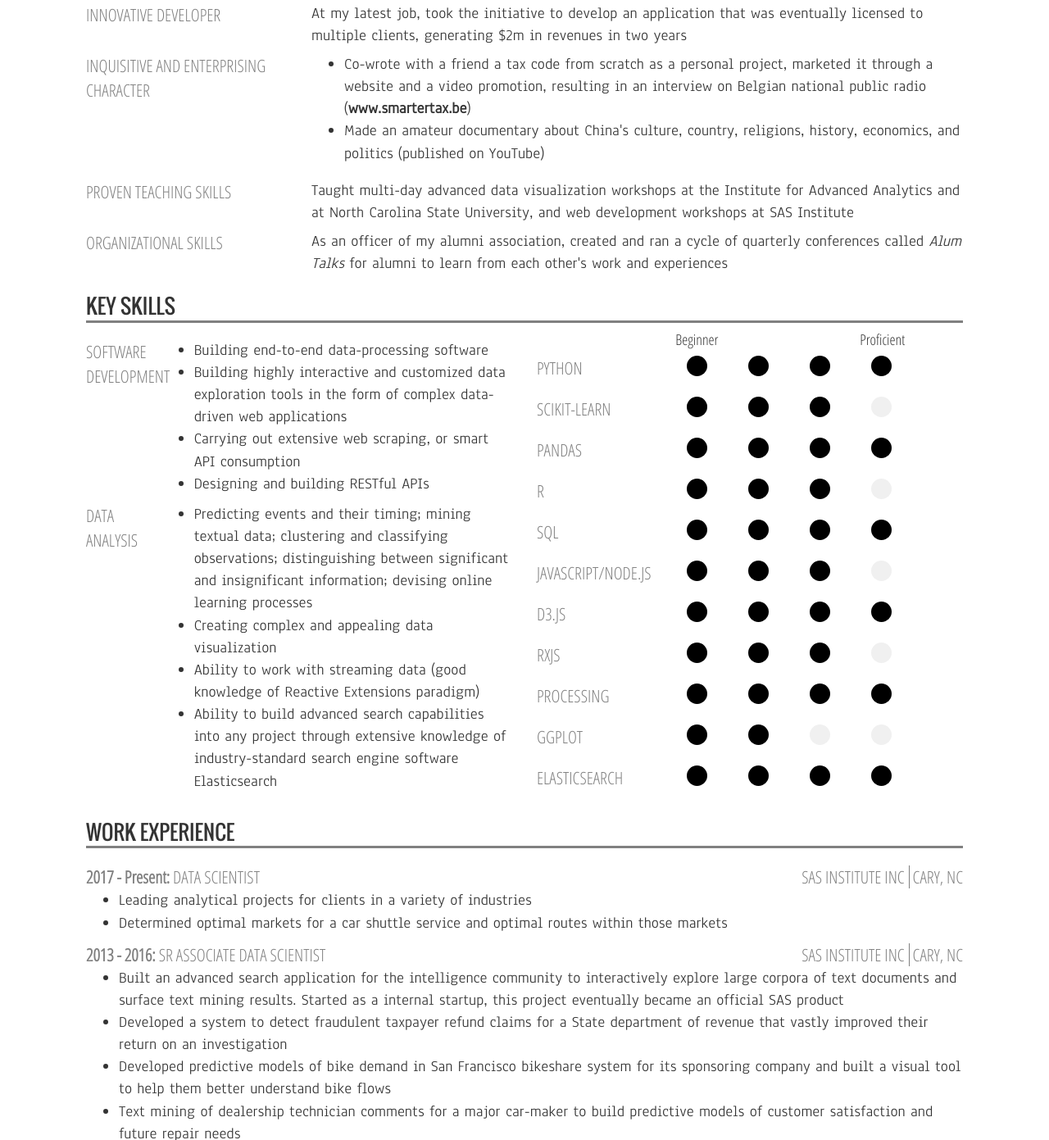
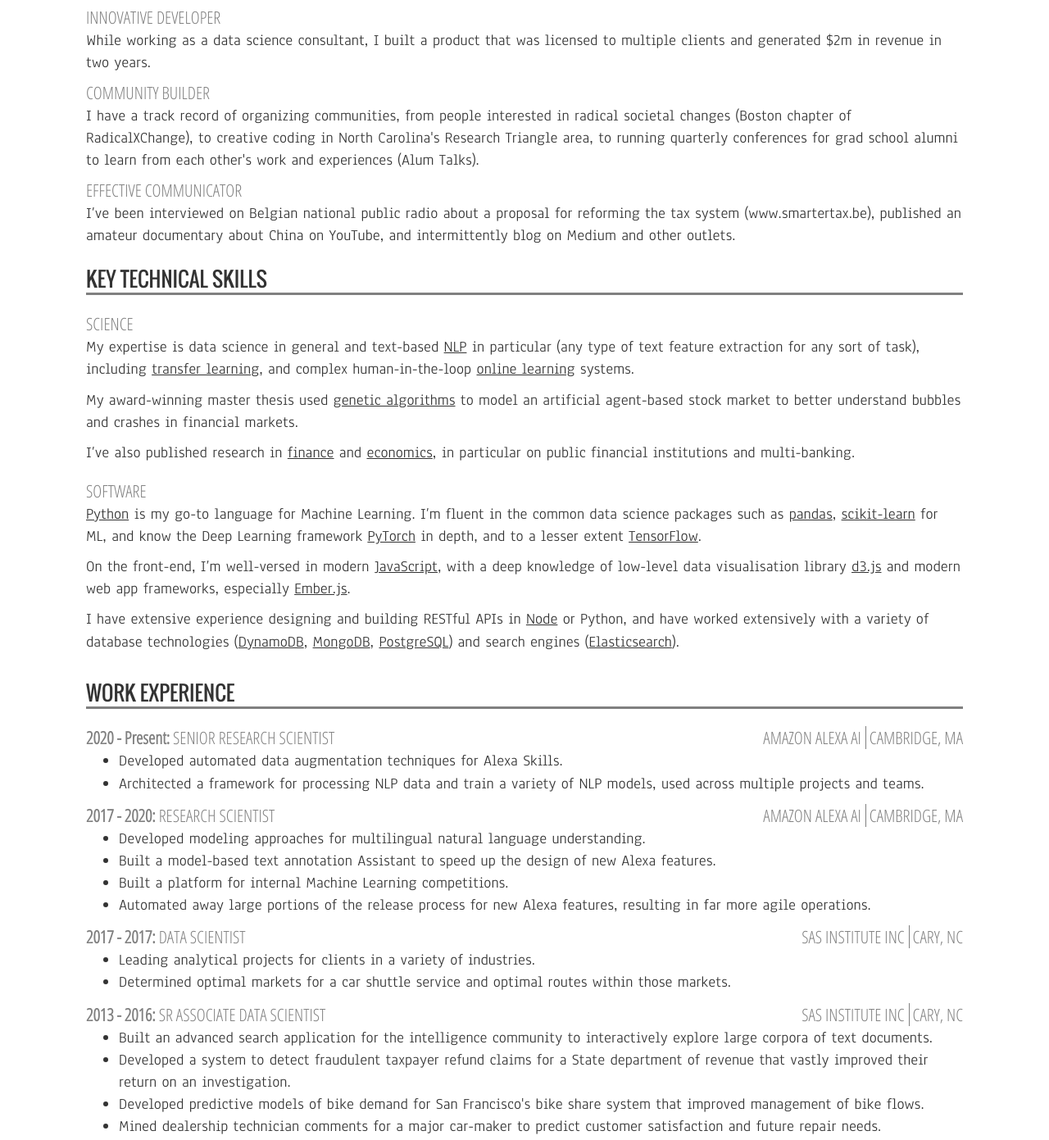
Before and after one commit to cwarny/cwarny.github.io, a plain HTML site: page index.html in a window 1280 px wide. Shown: the part 525-1916 px from the top of the page at 82% size. Drawn offline with Linux system fonts and the light colour scheme.

Commit message:
Updated 4/2020

```diff
--- a/index.html
+++ b/index.html
@@ -18,7 +18,7 @@
 				</div>
 				<div class="row">
 					<div class="col-xs-12">
-						<div class="tagline">DATA SCIENTIST, DEVELOPER, BUSINESS ENGINEER</div>
+						<div class="tagline">DATA SCIENTIST, SOFTWARE DEVELOPER, BUSINESS ENGINEER</div>
 					</div>
 				</div>
 			</div>
@@ -44,6 +44,8 @@
 						<span class="col-xs-10">@cwarny</span>
 						<i class="col-xs-1 fa fa-vimeo-square"></i>
 						<span class="col-xs-10">vimeo.com/cwarny</span>
+						<i class="col-xs-1 fa fa-medium"></i>
+						<span class="col-xs-10">medium.com/@cwarny</span>
 					</div>
 				</div>
 			</div>
@@ -51,7 +53,7 @@
 		<hr>
 		<div class="row">
 			<div class="col-xs-12">
-				<div class="well about">I am a data scientist with strong software development skills and a background in economics and business management. I can work with large quantities of data and analyze it using advanced data mining and data visualization techniques to shed light on complex problems. I am an enterprising team player comfortable working at the crossing of many disciplines, eager to lead teams, not afraid of taking risks, and able to combine highly technical analysis with broad strategic and economic reasoning, as well as to express complex ideas effectively.</div>
+				<div class="well about">I am a data scientist with strong software development skills and a background in economics and business management. Fluent in the latest machine learning techniques, I can work with all sorts of data to shed light on complex problems or build end-to-end data-driven products. I am enterprising, comfortable working at the crossing of many disciplines, experienced at leading teams, not afraid of taking risks, and able to combine highly technical analysis with broad strategic and economic reasoning, as well as to express complex ideas effectively.</div>
 			</div>
 		</div>
 		<div class="row">
@@ -63,36 +65,38 @@
 				</div>
 				<br>
 				<div class="row">
-					<div class="col-xs-12">
+					<div class="col-xs-12 section-title">ACCOMPLISHED DATA SCIENTIST</div>
+				</div>
 				<div class="row">
-							<div class="col-xs-3 section-title">DATA SCIENTIST</div>
-							<div class="col-xs-9 section-content">Five years of practical experience as a data scientist, from sourcing many types of data, to building processing and analytical pipelines, to serving the data through RESTful APIs, to crafting sophisticated web-based applications and exploratory interfaces around it</div>
-						</div>
-						<div class="padded"></div>
-						<div class="row">
-							<div class="col-xs-3 section-title">INNOVATIVE DEVELOPER</div>
-							<div class="col-xs-9 section-content">At my latest job, took the initiative to develop an application that was eventually licensed to multiple clients, generating $2m in revenues in two years</div>
-						</div>
-						<div class="padded"></div>
-						<div class="row">
-							<div class="col-xs-3 section-title">INQUISITIVE AND ENTERPRISING CHARACTER</div>
-							<div class="col-xs-9 section-content">
-								<ul>
-									<li>Co-wrote with a friend a tax code from scratch as a personal project, marketed it through a website and a video promotion, resulting in an interview on Belgian national public radio (<strong>www.smartertax.be</strong>)</li>
-									<li>Made an amateur documentary about China's culture, country, religions, history, economics, and politics (published on YouTube)</li>
-								</ul>
+					<div class="col-xs-12 section-content">
+						At Alexa AI, I have authored complex neural net-based NLP frameworks, pushed the science of multilingual natural language understanding, and built advanced end-to-end human-in-the-loop annotation systems.
 					</div>
 				</div>
 				<div class="padded"></div>
 				<div class="row">
-							<div class="col-xs-3 section-title">PROVEN TEACHING SKILLS</div>
-							<div class="col-xs-9 section-content">Taught multi-day advanced data visualization workshops at the Institute for Advanced Analytics and at North Carolina State University, and web development workshops at SAS Institute</div>
+					<div class="col-xs-12 section-title">INNOVATIVE DEVELOPER</div>
+				</div>
+				<div class="row">
+					<div class="col-xs-12 section-content">
+						While working as a data science consultant, I built a product that was licensed to multiple clients and generated $2m in revenue in two years.
+					</div>
 				</div>
 				<div class="padded"></div>
 				<div class="row">
-							<div class="col-xs-3 section-title">ORGANIZATIONAL SKILLS</div>
-							<div class="col-xs-9 section-content">As an officer of my alumni association, created and ran a cycle of quarterly conferences called <em>Alum Talks</em> for alumni to learn from each other's work and experiences</div>
+					<div class="col-xs-12 section-title">COMMUNITY BUILDER</div>
 				</div>
+				<div class="row">
+					<div class="col-xs-12 section-content">
+						I have a track record of organizing communities, from people interested in radical societal changes (Boston chapter of RadicalXChange), to creative coding in North Carolina's Research Triangle area, to running quarterly conferences for grad school alumni to learn from each other's work and experiences (Alum Talks).
+					</div>
+				</div>
+				<div class="padded"></div>
+				<div class="row">
+					<div class="col-xs-12 section-title">EFFECTIVE COMMUNICATOR</div>
+				</div>
+				<div class="row">
+					<div class="col-xs-12 section-content">
+						I’ve been interviewed on Belgian national public radio about a proposal for reforming the tax system (www.smartertax.be), published an amateur documentary about China on YouTube, and intermittently blog on Medium and other outlets.
 					</div>
 				</div>
 			</div>
@@ -102,200 +106,31 @@
 			<div class="col-xs-12">
 				<div class="row">
 					<div class="col-xs-12">
-						<div class="subtitle">KEY SKILLS</div>
+						<div class="subtitle">KEY TECHNICAL SKILLS</div>
 					</div>
 				</div>
 				<br>
 				<div class="row">
-					<div class="col-xs-6">
+					<div class="col-xs-12">
 						<div class="row">
-							<div class="col-xs-2">
-								<div class="section-title">SOFTWARE DEVELOPMENT</div>
+							<div class="col-xs-12 section-title">SCIENCE</div>
 						</div>
-							<div class="col-xs-10">
-								<div class="section-content">
-									<ul>
-										<li>Building end-to-end data-processing software</li>
-										<li>Building highly interactive and customized data exploration tools in the form of complex data-driven web applications</li>
-										<li>Carrying out extensive web scraping, or smart API consumption</li>
-										<li>Designing and building RESTful APIs</li>
-									</ul>
+						<div class="row">
+							<div class="col-xs-12 section-content">
+								<p>My expertise is data science in general and text-based <u>NLP</u> in particular (any type of text feature extraction for any sort of task), including <u>transfer learning</u>, and complex human-in-the-loop <u>online learning</u> systems.</p>
+								<p>My award-winning master thesis used <u>genetic algorithms</u> to model an artificial agent-based stock market to better understand bubbles and crashes in financial markets.</p>
+								<p>I’ve also published research in <u>finance</u> and <u>economics</u>, in particular on public financial institutions and multi-banking.</p>
 							</div>
 						</div>
+						<div class="padded"></div>
+						<div class="row">
+							<div class="col-xs-12 section-title">SOFTWARE</div>
 						</div>
 						<div class="row">
-							<div class="col-xs-2">
-								<div class="section-title">DATA ANALYSIS</div>
-							</div>
-							<div class="col-xs-10">
-								<div class="section-content">
-									<ul>
-										<li>Predicting events and their timing; mining textual data; clustering and classifying observations; distinguishing between significant and insignificant information; devising online learning processes</li>
-										<li>Creating complex and appealing data visualization</li>
-										<li>Ability to work with streaming data (good knowledge of Reactive Extensions paradigm)</li>
-										<li>Ability to build advanced search capabilities into any project through extensive knowledge of industry-standard search engine software Elasticsearch</li>
-									</ul>
-								</div>
-							</div>
-						</div>
-					</div>
-					<div class="col-xs-6">
-						<br>
-						<div class="row">
-							<div class="col-xs-4">
-								<div class="section-title">PYTHON</div>
-							</div>
-							<div class="col-xs-8">
-								<div class="section-content">
-									<div class="circle black">
-										<div style="font-family:'Open Sans Condensed', sans-serif; font-size:18px; position:relative; top:-32px; left:-14px;">Beginner</div>
-									</div>
-									<div class="circle black"></div>
-									<div class="circle black"></div>
-									<div class="circle black">
-										<div style="font-family:'Open Sans Condensed', sans-serif; font-size:18px; position:relative; top:-32px; left:-14px;">Proficient</div>
-									</div>
-								</div>
-							</div>
-						</div>
-						<br>
-						<div class="row">
-							<div class="col-xs-4">
-								<div class="section-title">SCIKIT-LEARN</div>
-							</div>
-							<div class="col-xs-8">
-								<div class="section-content">
-									<div class="circle black"></div>
-									<div class="circle black"></div>
-									<div class="circle black"></div>
-									<div class="circle grey"></div>
-								</div>
-							</div>
-						</div>
-						<br>
-						<div class="row">
-							<div class="col-xs-4">
-								<div class="section-title">PANDAS</div>
-							</div>
-							<div class="col-xs-8">
-								<div class="section-content">
-									<div class="circle black"></div>
-									<div class="circle black"></div>
-									<div class="circle black"></div>
-									<div class="circle black"></div>
-								</div>
-							</div>
-						</div>
-						<br>
-						<div class="row">
-							<div class="col-xs-4">
-								<div class="section-title">R</div>
-							</div>
-							<div class="col-xs-8">
-								<div class="section-content">
-									<div class="circle black"></div>
-									<div class="circle black"></div>
-									<div class="circle black"></div>
-									<div class="circle grey"></div>
-								</div>
-							</div>
-						</div>
-						<br>
-						<div class="row">
-							<div class="col-xs-4">
-								<div class="section-title">SQL</div>
-							</div>
-							<div class="col-xs-8">
-								<div class="section-content">
-									<div class="circle black"></div>
-									<div class="circle black"></div>
-									<div class="circle black"></div>
-									<div class="circle black"></div>
-								</div>
-							</div>
-						</div>
-						<br>
-						<div class="row">
-							<div class="col-xs-4">
-								<div class="section-title">JAVASCRIPT/NODE.JS</div>
-							</div>
-							<div class="col-xs-8">
-								<div class="section-content">
-									<div class="circle black"></div>
-									<div class="circle black"></div>
-									<div class="circle black"></div>
-									<div class="circle grey"></div>
-								</div>
-							</div>
-						</div>
-						<br>
-						<div class="row">
-							<div class="col-xs-4">
-								<div class="section-title">D3.JS</div>
-							</div>
-							<div class="col-xs-8">
-								<div class="section-content">
-									<div class="circle black"></div>
-									<div class="circle black"></div>
-									<div class="circle black"></div>
-									<div class="circle black"></div>
-								</div>
-							</div>
-						</div>
-						<br>
-						<div class="row">
-							<div class="col-xs-4">
-								<div class="section-title">RXJS</div>
-							</div>
-							<div class="col-xs-8">
-								<div class="section-content">
-									<div class="circle black"></div>
-									<div class="circle black"></div>
-									<div class="circle black"></div>
-									<div class="circle grey"></div>
-								</div>
-							</div>
-						</div>
-						<br>
-						<div class="row">
-							<div class="col-xs-4">
-								<div class="section-title">PROCESSING</div>
-							</div>
-							<div class="col-xs-8">
-								<div class="section-content">
-									<div class="circle black"></div>
-									<div class="circle black"></div>
-									<div class="circle black"></div>
-									<div class="circle black"></div>
-								</div>
-							</div>
-						</div>
-						<br>
-						<div class="row">
-							<div class="col-xs-4">
-								<div class="section-title">GGPLOT</div>
-							</div>
-							<div class="col-xs-8">
-								<div class="section-content">
-									<div class="circle black"></div>
-									<div class="circle black"></div>
-									<div class="circle grey"></div>
-									<div class="circle grey"></div>
-								</div>
-							</div>
-						</div>
-						<br>
-						<div class="row">
-							<div class="col-xs-4">
-								<div class="section-title">ELASTICSEARCH</div>
-							</div>
-							<div class="col-xs-8">
-								<div class="section-content">
-									<div class="circle black"></div>
-									<div class="circle black"></div>
-									<div class="circle black"></div>
-									<div class="circle black"></div>
-								</div>
+							<div class="col-xs-12 section-content">
+								<p><u>Python</u> is my go-to language for Machine Learning. I’m fluent in the common data science packages such as <u>pandas</u>, <u>scikit-learn</u> for ML, and know the Deep Learning framework <u>PyTorch</u> in depth, and to a lesser extent <u>TensorFlow</u>.</p>
+								<p>On the front-end, I’m well-versed in modern <u>JavaScript</u>, with a deep knowledge of low-level data visualisation library <u>d3.js</u> and modern web app frameworks, especially <u>Ember.js</u>.</p>
+								<p>I have extensive experience designing and building RESTful APIs in <u>Node</u> or Python, and have worked extensively with a variety of database technologies (<u>DynamoDB</u>, <u>MongoDB</u>, <u>PostgreSQL</u>) and search engines (<u>Elasticsearch</u>).</p>
 							</div>
 						</div>
 					</div>
@@ -314,7 +149,53 @@
 				<div class="row">
 					<div class="col-xs-12">
 						<span class="section-title">
-							<strong>2017 - Present: </strong>
+							<strong>2020 - Present: </strong>
+							SENIOR RESEARCH SCIENTIST
+							<span class="pull-right">
+								<span class="vline">AMAZON ALEXA AI</span>
+								<span>CAMBRIDGE, MA</span>
+							</span>
+						</span>
+					</div>
+				</div>
+				<div class="row">
+					<div class="col-xs-12">
+						<div class="section-content">
+							<ul>
+								<li>Developed automated data augmentation techniques for Alexa Skills.</li>
+								<li>Architected a framework for processing NLP data and train a variety of NLP models, used across multiple projects and teams.</li>
+							</ul>
+						</div>
+					</div>
+				</div>
+				<div class="row">
+					<div class="col-xs-12">
+						<span class="section-title">
+							<strong>2017 - 2020: </strong>
+							RESEARCH SCIENTIST
+							<span class="pull-right">
+								<span class="vline">AMAZON ALEXA AI</span>
+								<span>CAMBRIDGE, MA</span>
+							</span>
+						</span>
+					</div>
+				</div>
+				<div class="row">
+					<div class="col-xs-12">
+						<div class="section-content">
+							<ul>
+								<li>Developed modeling approaches for multilingual natural language understanding.</li>
+								<li>Built a model-based text annotation Assistant to speed up the design of new Alexa features.</li>
+								<li>Built a platform for internal Machine Learning competitions.</li>
+								<li>Automated away large portions of the release process for new Alexa features, resulting in far more agile operations.</li>
+							</ul>
+						</div>
+					</div>
+				</div>
+				<div class="row">
+					<div class="col-xs-12">
+						<span class="section-title">
+							<strong>2017 - 2017: </strong>
 							DATA SCIENTIST
 							<span class="pull-right">
 								<span class="vline">SAS INSTITUTE INC</span>
@@ -327,8 +208,8 @@
 					<div class="col-xs-12">
 						<div class="section-content">
 							<ul>
-								<li>Leading analytical projects for clients in a variety of industries</li>
-								<li>Determined optimal markets for a car shuttle service and optimal routes within those markets</li>
+								<li>Leading analytical projects for clients in a variety of industries.</li>
+								<li>Determined optimal markets for a car shuttle service and optimal routes within those markets.</li>
 							</ul>
 						</div>
 					</div>
@@ -349,11 +230,11 @@
 					<div class="col-xs-12">
 						<div class="section-content">
 							<ul>
-								<li>Built an advanced search application for the intelligence community to interactively explore large corpora of text documents and surface text mining results. Started as a internal startup, this project eventually became an official SAS product</li>
-								<li>Developed a system to detect fraudulent taxpayer refund claims for a State department of revenue that vastly improved their return on an investigation</li>
-								<li>Developed predictive models of bike demand in San Francisco bikeshare system for its sponsoring company and built a visual tool to help them better understand bike flows</li>
-								<li>Text mining of dealership technician comments for a major car-maker to build predictive models of customer satisfaction and future repair needs</li>
-								<li>Designed a dashboard for an NC county's Child Protective Services to track their cases, run investigations and set up alerts</li>
+								<li>Built an advanced search application for the intelligence community to interactively explore large corpora of text documents.</li>
+								<li>Developed a system to detect fraudulent taxpayer refund claims for a State department of revenue that vastly improved their return on an investigation.</li>
+								<li>Developed predictive models of bike demand for San Francisco's bike share system that improved management of bike flows.</li>
+								<li>Mined dealership technician comments for a major car-maker to predict customer satisfaction and future repair needs.</li>
+								<li>Helped NC county's Child Protective Services better track their cases and score risk of re-perpetration.</li>
 							</ul>
 						</div>
 					</div>
@@ -374,20 +255,8 @@
 					<div class="col-xs-12">
 						<div class="section-content">
 							<ul>
-								<li>
-									Managed post-merger integration projects at a large European financial institution
-									<ul>
-										<li>Coordinated and partly automated the financial reporting for 245 projects within the functions and IT integration domain</li>
-										<li>Organized and documented regular integration committee meetings with top-level executives</li>
-									</ul>
-								</li>
-								<li>
-									Implemented SEPA (Single European Payment Area) direct debit systems at a large financial corporation
-									<ul>
-										<li>Designed and executed test strategy to ensure good and efficient bank-to-bank messaging</li>
-										<li>Led cross-departmental meetings to address issues and report progress</li>
-									</ul>
-								</li>
+								<li>Managed a portfolio of 245 post-merger integration projects at a large European financial institution.</li>
+								<li>Implemented Single European Payment Area (SEPA) direct debit systems at a large financial corporation.</li>
 							</ul>
 						</div>
 					</div>
@@ -408,8 +277,8 @@
 					<div class="col-xs-12">
 						<div class="section-content">
 							<ul>
-								<li>Co-authored a paper on multi-banking on the benefits and drawbacks of establishing relationships with multiple banks</li>
-								<li>Co-authored a book on European public financial institutions. Gathered an unprecedented database of all European public financial institutions and provided a data-driven typology of their missions</li>
+								<li>Co-authored a paper on the benefits and drawbacks of establishing relationships with multiple banks</li>
+								<li>Co-authored a book on European public financial institutions, gathering an unprecedented database in the process and providing a data-driven typology of their missions</li>
 							</ul>
 						</div>
 					</div>
@@ -442,7 +311,6 @@
 						<div class="section-content">
 							<ul>
 								<li>Company-sponsored team project: Analysis of credit card data from M&T Bank, a large regional US bank, in order to predict default, using several advanced time-to-event statistical techniques</li>
-								<li>Base SAS certification</li>
 							</ul>
 						</div>
 					</div>
@@ -453,7 +321,7 @@
 							<strong>2008 - 2010: </strong>
 							MASTER OF SCIENCE IN FINANCIAL ENGINEERING, <em class="small">magna cum laude</em>
 							<div class="pull-right">
-								<span class="vline">SOLVAY BUSINESS SCHOOL</span>
+								<span class="vline">SOLVAY BRUSSELS SCHOOL</span>
 								<span>BRUSSELS, BELGIUM</span>
 							</div>
 						</div>
@@ -463,9 +331,7 @@
 					<div class="col-xs-12">
 						<div class="section-content">
 							<ul>
-								<li>Awarded a prize for most innovative master thesis for programming an artificial agent-based stock market to better understand the occurence of bubbles and crashes in financial markets</li>
-								<li>Spent a semester at Universidad Complutense de Madrid for a student exchange program in economics</li>
-								<li>Tutored students in science and economics</li>
+								<li>Awarded a prize for most innovative master thesis</li>
 							</ul>
 						</div>
 					</div>
@@ -476,7 +342,7 @@
 							<strong>2005 - 2008: </strong>
 							BACHELOR OF SCIENCE IN BUSINESS ENGINEERING, <em class="small">cum laude</em>
 							<div class="pull-right">
-								<span class="vline">SOLVAY BUSINESS SCHOOL</span>
+								<span class="vline">SOLVAY BRUSSELS SCHOOL</span>
 								<span>BRUSSELS, BELGIUM</span>
 							</div>
 						</div>
@@ -487,7 +353,6 @@
 						<div class="section-content">
 							<ul>
 								<li>Solvay is a top-ranked business school in Europe (Financial Times ranking)</li>
-								<li>The bachelor of science in business engineering offers a varied curriculum ranging from physics to chemistry, economics, sociology, statistics, mathematics</li>
 							</ul>
 						</div>
 					</div>
@@ -517,26 +382,13 @@
 				</div>
 				<div class="row">
 					<div class="col-xs-1">
-						<div class="section-title">COMMUNITY INVOLVEMENT</div>
-					</div>
-					<div class="col-xs-11">
-						<div class="section-content">
-							<ul>
-								<li>As the Community Outreach officer for the Alumni Association of the Institute for Advanced Analytics, organized a cycle of conferences <em>Alum Talks</em> and helped international students with immigration processes</li>
-								<li>Led a Meetup group for Creative Coding in the Triangle area (Durham-Raleigh-Chapel Hill) with monthly meetings for people to share their projects in generative art, programmable music, data visualization</li>
-							</ul>
-						</div>
-					</div>
-				</div>
-				<div class="row">
-					<div class="col-xs-1">
-						<div class="section-title">ATHLETICS</div>
+						<div class="section-title">SPORTS</div>
 					</div>
 					<div class="col-xs-11">
 						<div class="section-content">
 							<ul>
 								<li>Field hockey champion: competed in 2002 European championships as a member of the Belgian junior national team</li>
-								<li>Member of Triangle Field Hockey club (Durham, NC)</li>
+								<li>I've kitesurfed around the world</li>
 							</ul>
 						</div>
 					</div>
```
Lines whose indentation alone changed are shown as unchanged.
